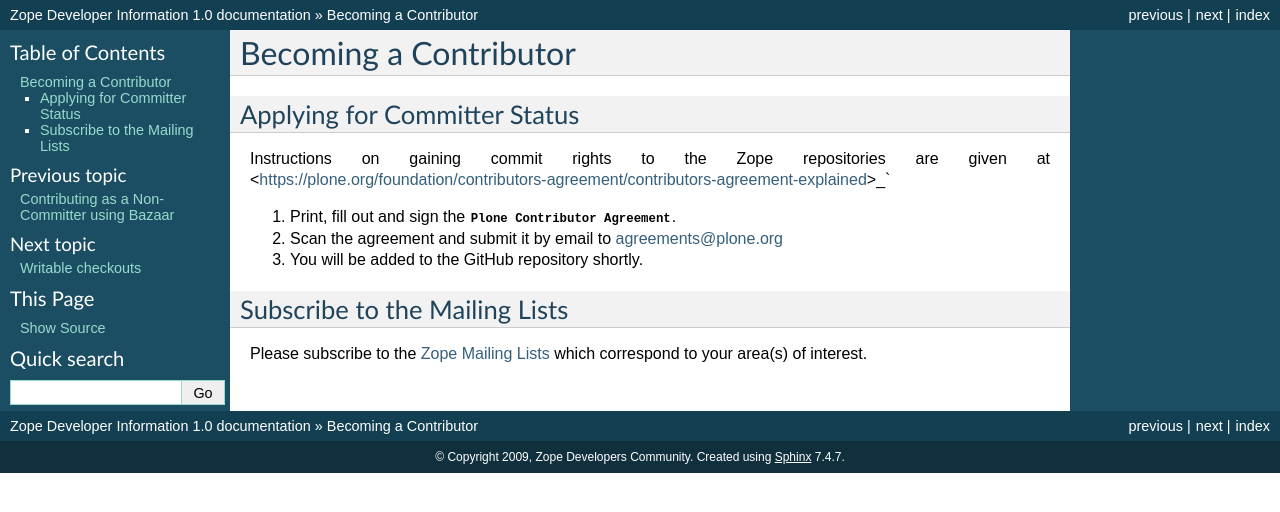
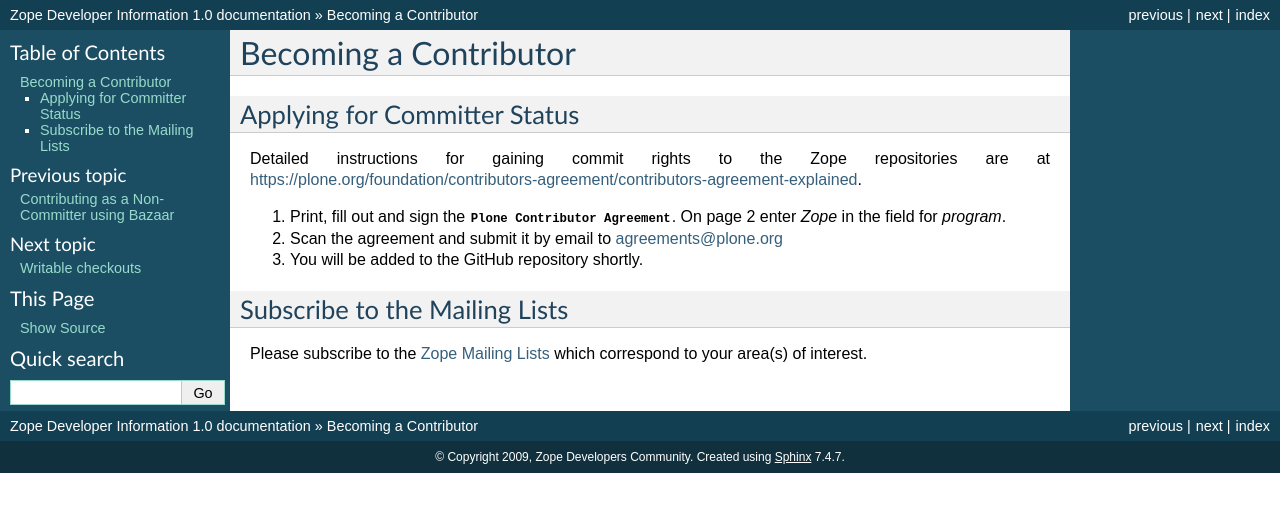
Before and after one commit to zopefoundation/www.zope.org, a Sphinx documentation site: the page built from docs/developer/becoming-a-committer.rst, in a window 1280 px wide. Shown: the top 512 px of the page. Built offline with Sphinx 7.4.7, drawn with Linux system fonts in a browser that asks for light colours.

Commit message:
- massage wording a little

```diff
--- a/docs/developer/becoming-a-committer.rst
+++ b/docs/developer/becoming-a-committer.rst
@@ -6,10 +6,12 @@ Becoming a Contributor
 Applying for Committer Status
 -----------------------------
 
-Instructions on gaining commit rights to the Zope repositories are given at <https://plone.org/foundation/contributors-agreement/contributors-agreement-explained>_`
+Detailed instructions for gaining commit rights to the Zope repositories are
+at https://plone.org/foundation/contributors-agreement/contributors-agreement-explained.
 
 1. Print, fill out and sign the
    :download:`Plone Contributor Agreement <./Plone_Contributor_Agreement.pdf>`.
+   On page 2 enter `Zope` in the field for `program`.
 
 2. Scan the agreement and submit it by email to agreements@plone.org
 
```
